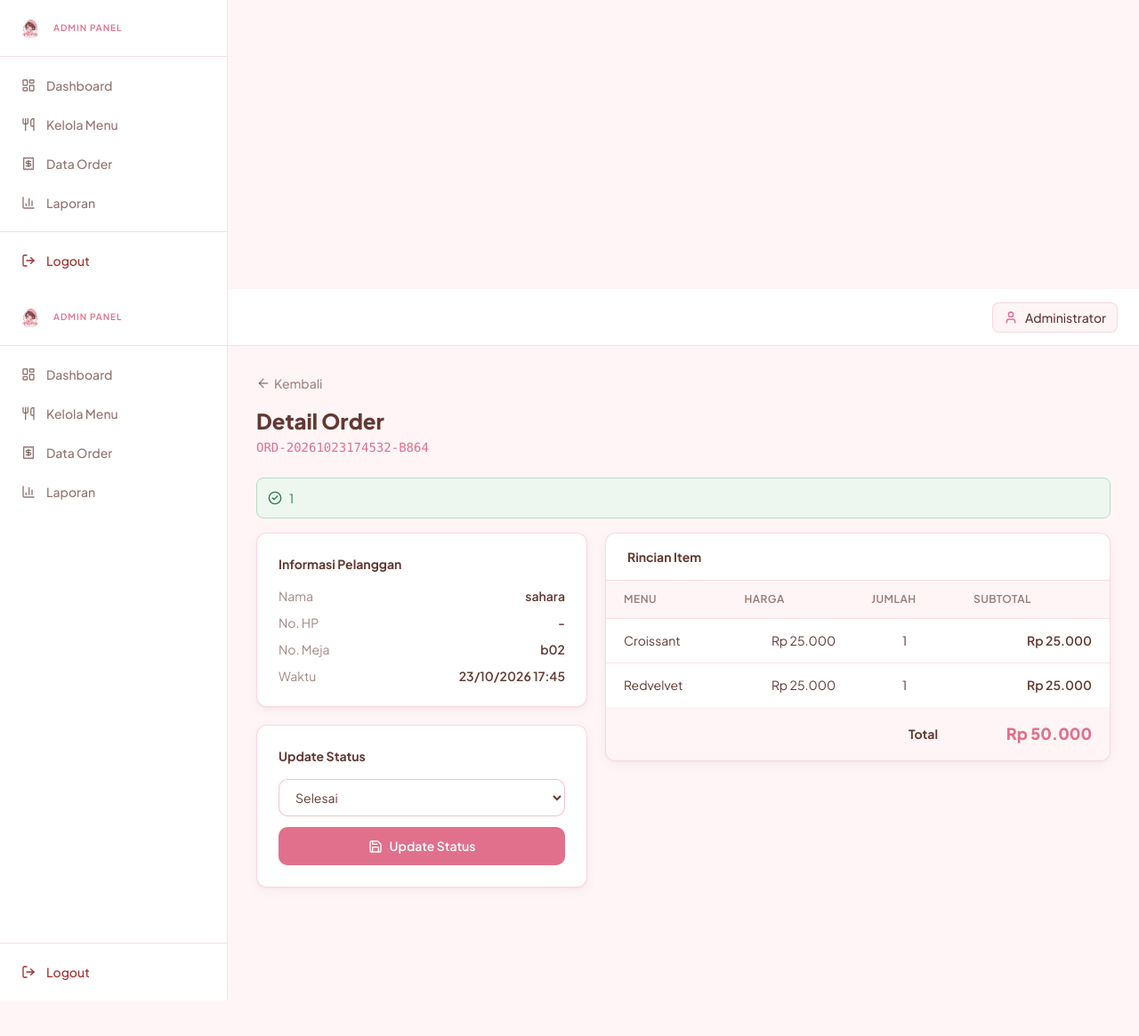
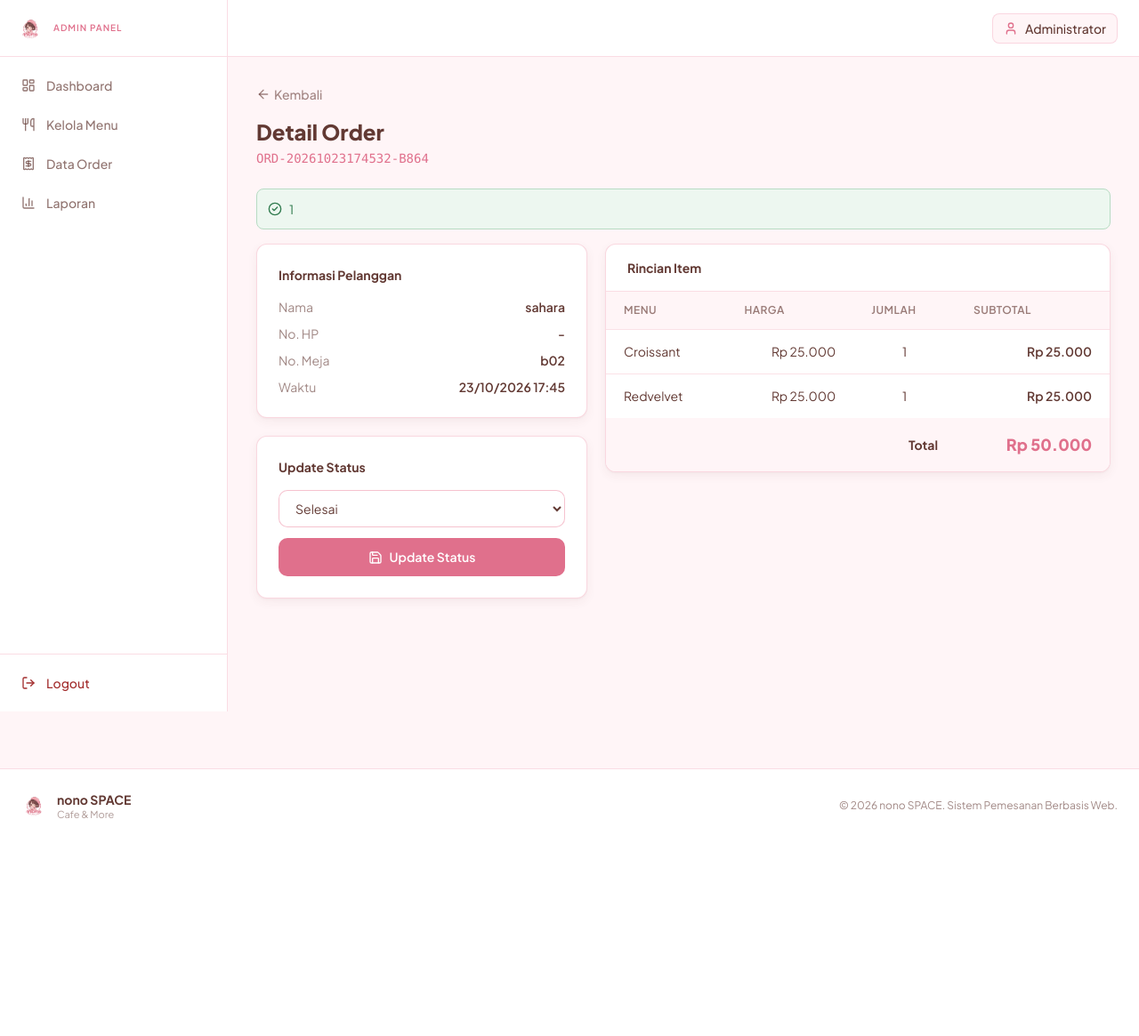
Before and after one commit to saharaaaraaa57-maker/taking_order_sahara, a PHP site: page /taking_order_sahara/admin/order_detail.php?id=1 in a window 1280 px wide. Shown: the top 1165 px of the page at 89% size. After the commit the page ends 920 px from the top, so only its background shows below. Run offline with PHP 8.4, Linux system fonts and the light colour scheme; a user stored in the database is signed in; data comes from the database, SQL or seed files in the repository; some libraries are stand-ins or nearby versions.

Commit message:
update -2

```diff
--- a/admin/order_detail.php
+++ b/admin/order_detail.php
@@ -15,7 +15,6 @@ if (isPost()) {
 
 $judul = "Detail Order — " . BRAND_NAME;
 include '../includes/header.php';
-include 'includes/sidebar_admin.php';
 
 $q = mysqli_query($koneksi, "SELECT o.*, p.nama, p.no_hp FROM orders o
                              JOIN pelanggan p ON o.pelanggan_id = p.id
```
